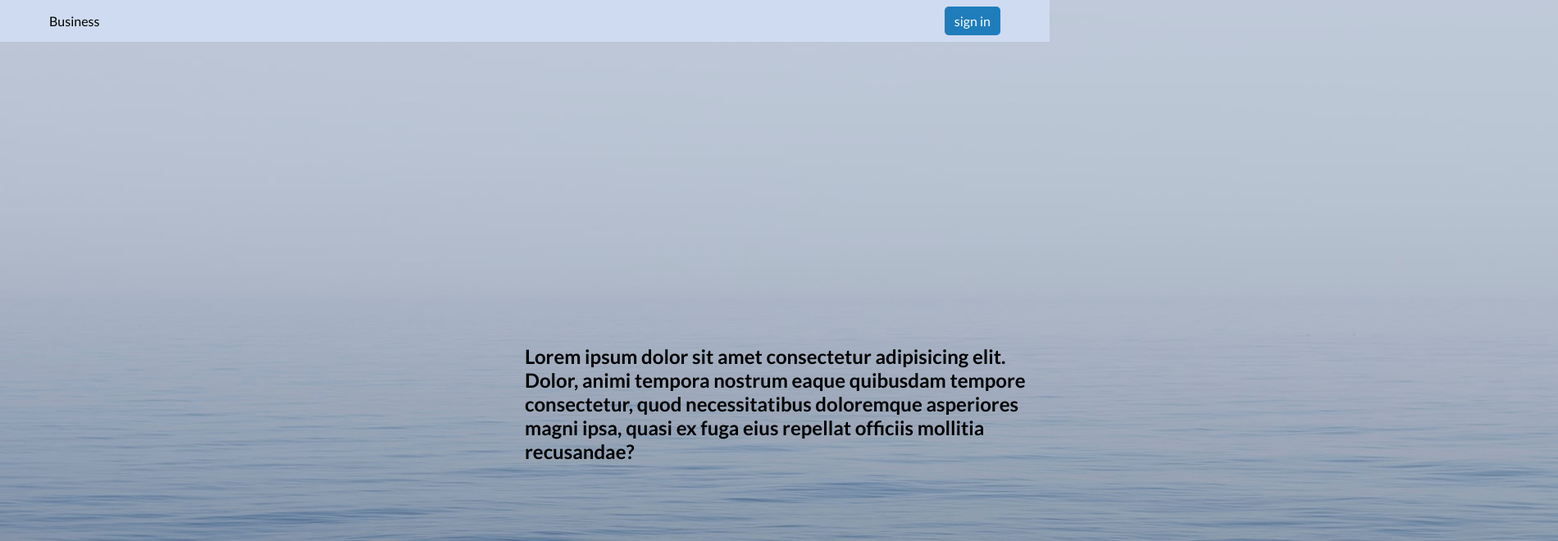
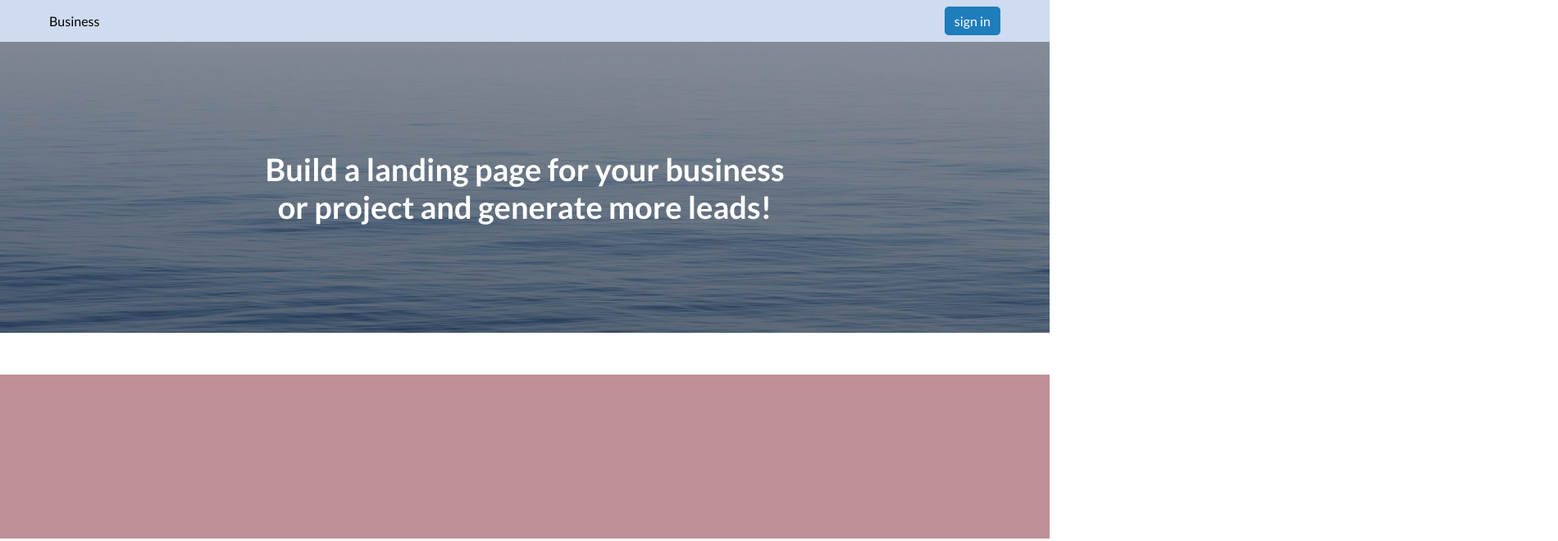
Before and after one commit to MazvydasV/Atsiskaitymas, a plain HTML site: page index.html in a window 1280 px wide. Shown: the top 660 px of the page at 82% size, 1900 px wide, since content can reach past the window. Drawn offline with Linux system fonts and the light colour scheme; files whose address does not match are found by name; a web font is replaced by a local one.

Commit message:
Added section top

```diff
--- a/app.css
+++ b/app.css
@@ -39,32 +39,47 @@ header .header-title {
 .button:hover {
     background-color: rgb(61, 89, 180);
 }
-top {
-    margin-top: 50px;
-    background-color: coral;
+.top {
     display: flex;
-
     justify-content: center;
     align-items: center;
-    padding: 100px;
-    width: 400px;
-    margin: auto;
-
-
+    background: pink;
+    margin-top: 51px;
+    position: relative;
+    padding: 100px 0;
 }
-img {
+.top .ocean-image {
+    position: absolute;
+    /* position: naudojami tam kad elementas esantis elemente neislystu is jo ribu
+    Teviniam (pagrindinis elementas kuriame bus kitas elementas) elementui reikia uzmesti positio:relative ,o jo vaikui position: absolute */
+    top: 0;
+    left: 0;
+    width: 100%;
+    height: 100%;
+    object-fit: cover;
+    /* object-fit: cover naudojamas tam, kad background nuotrauka neiislystu is remu */
+    pointer-events: none;
+    /* pointer-events: none neleidzia pazymeti ir nukopijuoti nuotrauku pvz */
+}
+.top:before {
+    content: "";
+    position: absolute;
+    top: 0;
+    left: 0;
+    width: 100%;
+    height: 100%;
+    background-color: rgba(0, 0, 0, 0.25);
+    pointer-events: none;
+    z-index: 1;
+}
+.top .content {
     position: relative;
-    width: auto;
-    height: auto;
-    display: block;
-    object-fit: cover;
-
+    z-index: 1;
 }
-.content {
-    position: absolute;
-    z-index: 1;
-    top: 50%;
-    left: 50%;
-
-
+.top .content h1 {
+    color: white;
+    font-size: 38px;
+    text-align: center;
+    max-width: 670px;
+    width: 100%;
 }
--- a/index.html
+++ b/index.html
@@ -21,13 +21,18 @@
 </header>
     <main>
         <section class="top">
-            <img src="C:\Users\Mazvydas\Desktop\Code academy programuoju\Paskaita10\Atsiskaitymas\Atsiskaitymas\bg-masthead-min.jpg" alt="aciean">
-            <div class="content"><h1>Lorem ipsum dolor sit amet consectetur adipisicing elit. Dolor, animi tempora nostrum eaque quibusdam tempore consectetur, quod necessitatibus doloremque asperiores magni ipsa, quasi ex fuga eius repellat officiis mollitia recusandae?</h1></div>
+            <img class="ocean-image" src="C:\Users\Mazvydas\Desktop\Code academy programuoju\Paskaita10\Atsiskaitymas\Atsiskaitymas\bg-masthead-min.jpg" alt="ocean">
+            <div class="content">
+                <h1>Build a landing page for your business or project and generate more leads!</h1>
+                <form>
+
+                </form>
+            </div>
         </section>
         <section class="icons"></section>
         <section class="about"></section>
         <section class="comments"></section>
-        <section class="bot"></section>
+        <section class="top small"></section>
     </main>
     <footer></footer>
 
```
